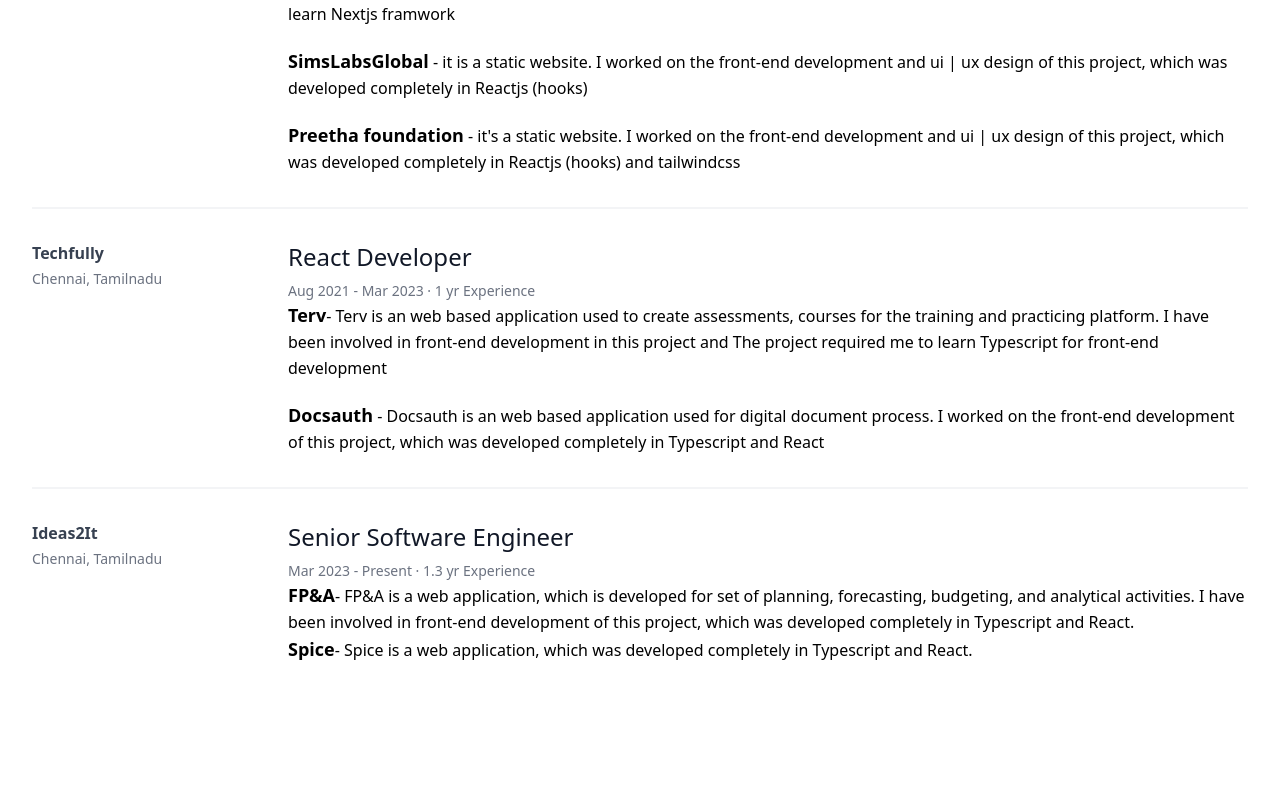
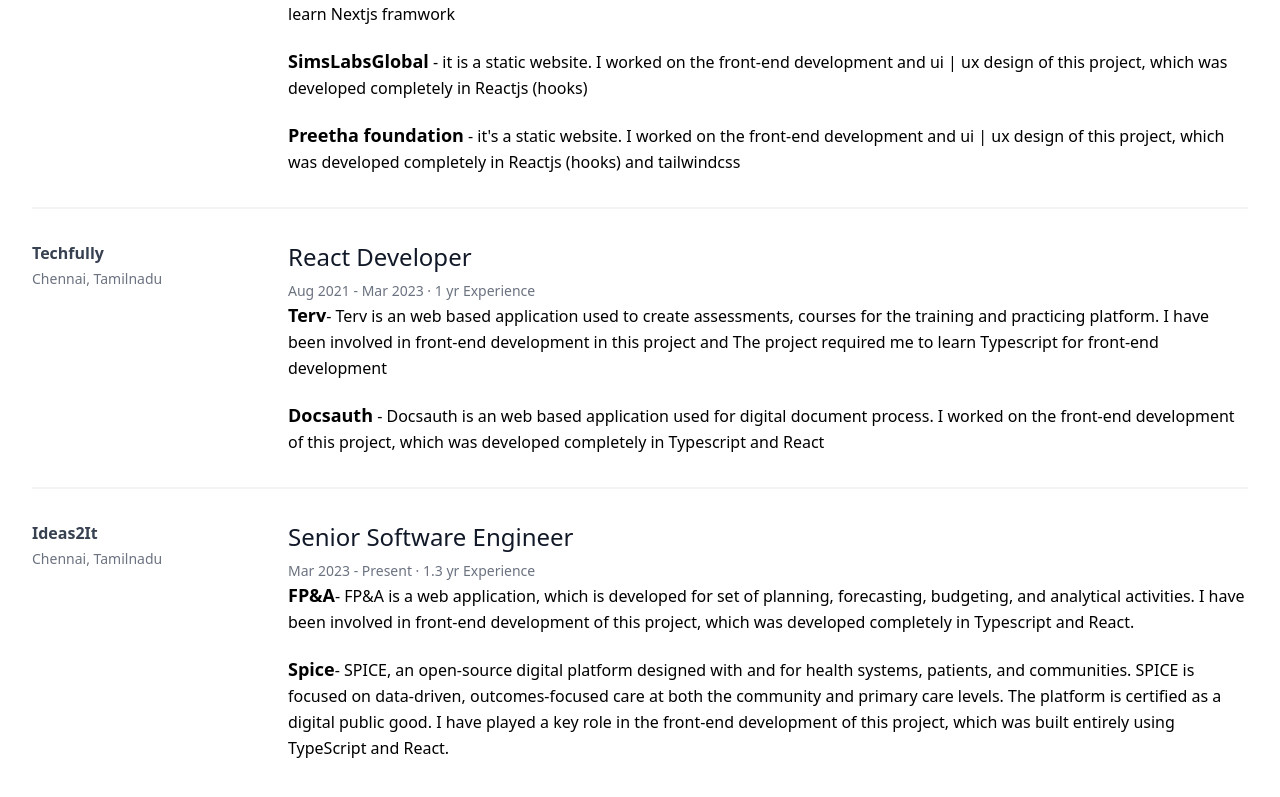
Before and after one commit to pragatheeswaranpragi/pragi, a Next.js app: page /component/company in a window 1280 px wide. Shown: the part 297-1094 px from the top of the page. Before the commit the page ends 1024 px from the top, so only its background shows below. Built offline with nearby package versions, Linux system fonts and the light colour scheme.

Commit message:
dynamic experience

```diff
--- a/pages/component/career.jsx
+++ b/pages/component/career.jsx
@@ -2,6 +2,10 @@ import Link from 'next/link';
 
 
 export default function Career() {
+  const startYear = 2019; // The year you started as a front-end developer
+  const currentYear = new Date().getFullYear();
+  const yearsOfExperience = currentYear - startYear;
+
 return (
 <section className="grid justify-items-center">
   <div className="max-w-screen-xl px-4 py-16 sm:px-6 lg:px-8">
@@ -11,7 +15,7 @@ return (
       <div className="max-w-lg mx-auto text-center lg:text-left lg:mx-0">
         <h2 className="text-3xl font-bold sm:text-4xl">Professional Summary</h2>
         <p className="mt-4 text-gray-600">
-          I have over 3+ years of experience as a front-end developer. I have emphasized the importance of scalable and well documented code, as well as a strong understanding of usability, error handling, performance, and reusability.
+          I have over {yearsOfExperience}+ years of experience as a front-end developer. I have emphasized the importance of scalable and well documented code, as well as a strong understanding of usability, error handling, performance, and reusability.
         </p>
         <a
           className="inline-flex items-center px-8 py-3 mt-8 text-white bg-indigo-600 border border-indigo-600 rounded hover:bg-transparent hover:text-indigo-600 active:text-indigo-500 focus:outline-none focus:ring"
--- a/pages/component/company.jsx
+++ b/pages/component/company.jsx
@@ -111,10 +111,13 @@ export default function company() {
                 involved in front-end development of this project, which was
                 developed completely in Typescript and React.
               </p>
-              <p className="leading-relaxed">
-                <span className="text-lg font-semibold">Spice</span>- Spice is a
-                web application, which was
-                developed completely in Typescript and React.
+              <p className="leading-relaxed pt-5">
+                <span className="text-lg font-semibold">Spice</span>- SPICE, an
+                open-source digital platform designed with and for health
+                systems, patients, and communities. SPICE is focused on
+                data-driven, outcomes-focused care at both the community and
+                primary care levels. The platform is certified as a digital
+                public good. I have played a key role in the front-end development of this project, which was built entirely using TypeScript and React.
               </p>
             </div>
           </div>
```
